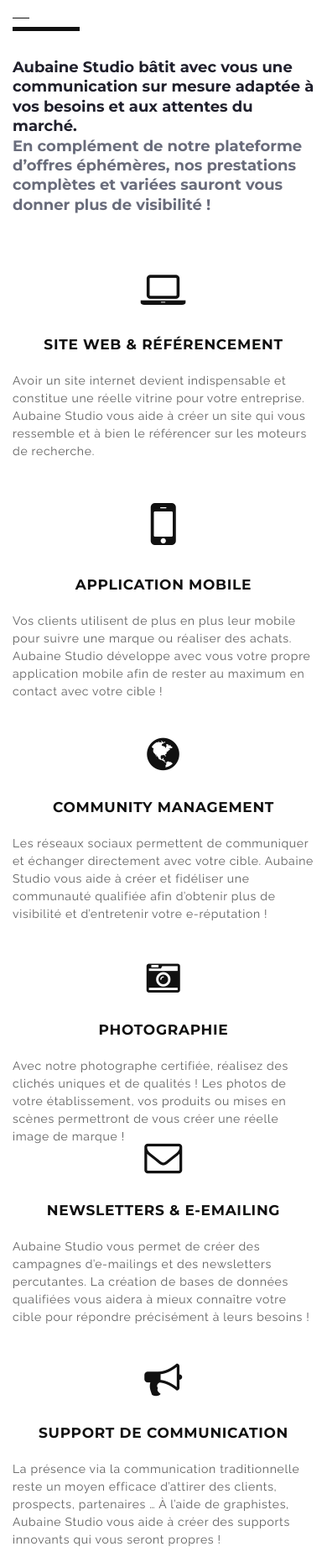
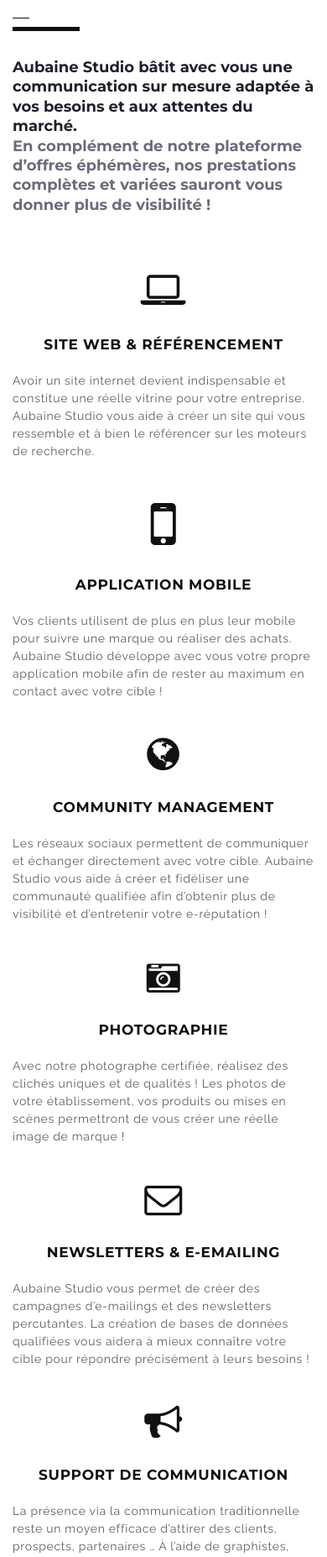
Before and after one commit to aubaine-studio/aubaine-studio.github.io, a Jekyll site: the page built from index.html, in a window 390 px wide. Shown: the part 997-2851 px from the top of the page at 84% size. Built offline with Jekyll 4.4.1, drawn with Linux system fonts in a browser that asks for light colours.

Commit message:
Some style bugs corrections

```diff
--- a/_includes/home_screen/contact.html
+++ b/_includes/home_screen/contact.html
@@ -22,17 +22,17 @@
                     <div class="divider-post-contact"></div>
                     <!-- divider end -->
                     <!-- col center start -->
-                    <div class="col-md-4">
+                    <div class="col-md-4 col-sm-6">
                         <!-- contact details start -->
                         <span class="footer-contact-block-label">Téléphone:</span> <a class="email" href="tel:+33768660387">07 68 66 03 87</a>
                         <!-- contact details end -->
                     </div>
                     <!-- col center end -->
                     <!-- divider start -->
-                    <div class="divider-post-contact"></div>
+                    <div class="divider-post-contact hidden-sm"></div>
                     <!-- divider end -->
                     <!-- col right start -->
-                    <div class="col-md-4">
+                    <div class="col-md-4 col-sm-6">
                         <!-- contact details start -->
                         <span class="footer-contact-block-label">Email:</span> <a class="email" href="mailto:contact@aubaineapp.fr">contact@aubaineapp.fr</a>
                         <!-- contact details end -->
--- a/_includes/home_screen/services.html
+++ b/_includes/home_screen/services.html
@@ -73,11 +73,9 @@
                 <h3 class="services-title">
                     Photographie
                 </h3>
-                <div class="services-description services-description-last">
+                <div class="services-description">
                     <b></b> Avec notre photographe certifiée, réalisez des clichés uniques et de qualités !
                     Les photos de votre établissement, vos produits ou mises en scènes permettront de vous créer une réelle image de marque !
-                    <!--<a class="section-links"
-                        href="#">lobortis augue</a>.-->
                 </div>
             </div>
             <!-- col right end -->
--- a/_sass/home_screen/contact.scss
+++ b/_sass/home_screen/contact.scss
@@ -1,4 +1,14 @@
 .section-contact {
+    @media screen and (max-width: 768px) {
+        .section-all-subtitle {
+            padding: 59px 15px 50px 15px;
+        }
+        .contact-information {
+            .divider-post-contact:nth-child(3) {
+                height: 26px;
+            }
+        }
+    }
     .contact-information,
     .contact-form-container {
         margin-left: 0 !important;
@@ -12,7 +22,7 @@
             }
             .contact-loader {
                 margin-top: 15px;
-                display:none;
+                display: none;
             }
         }
     }
```
Also changed, not shown: _data/team.json (+8 -12 lines).
